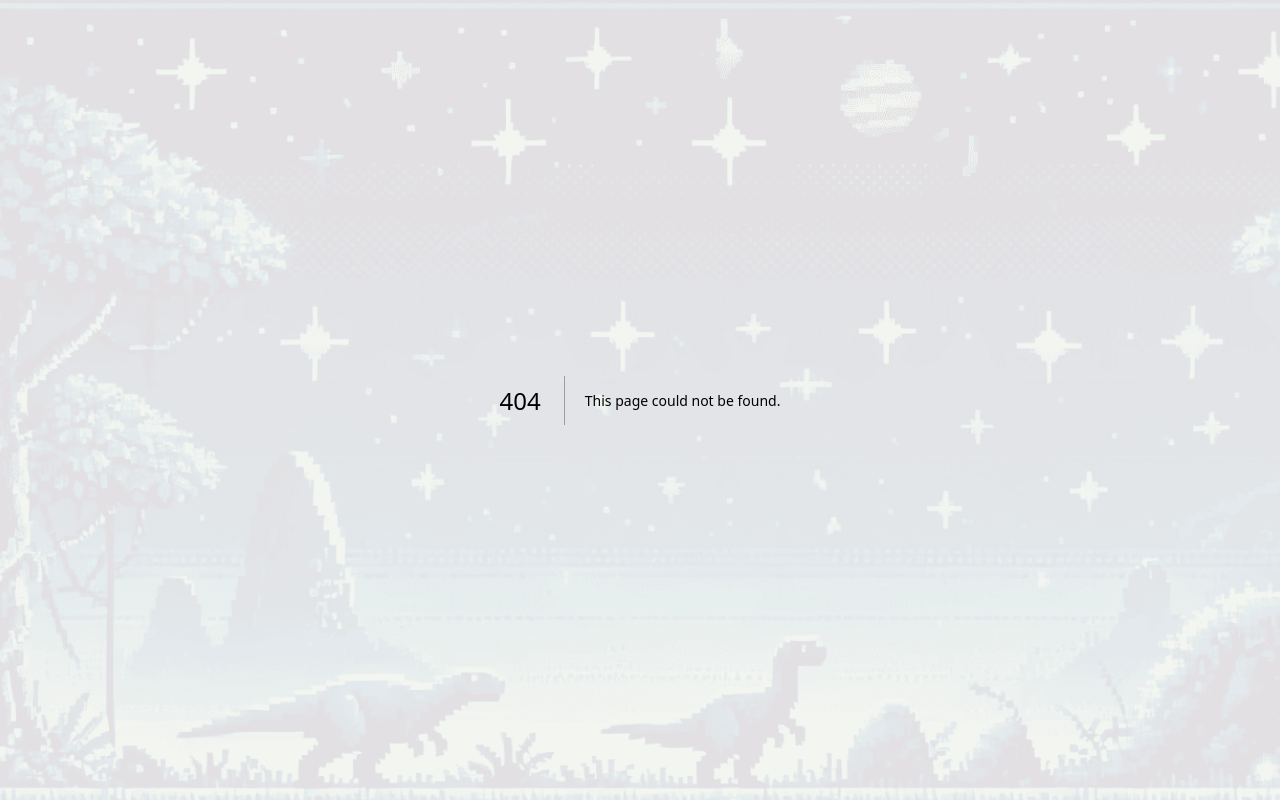
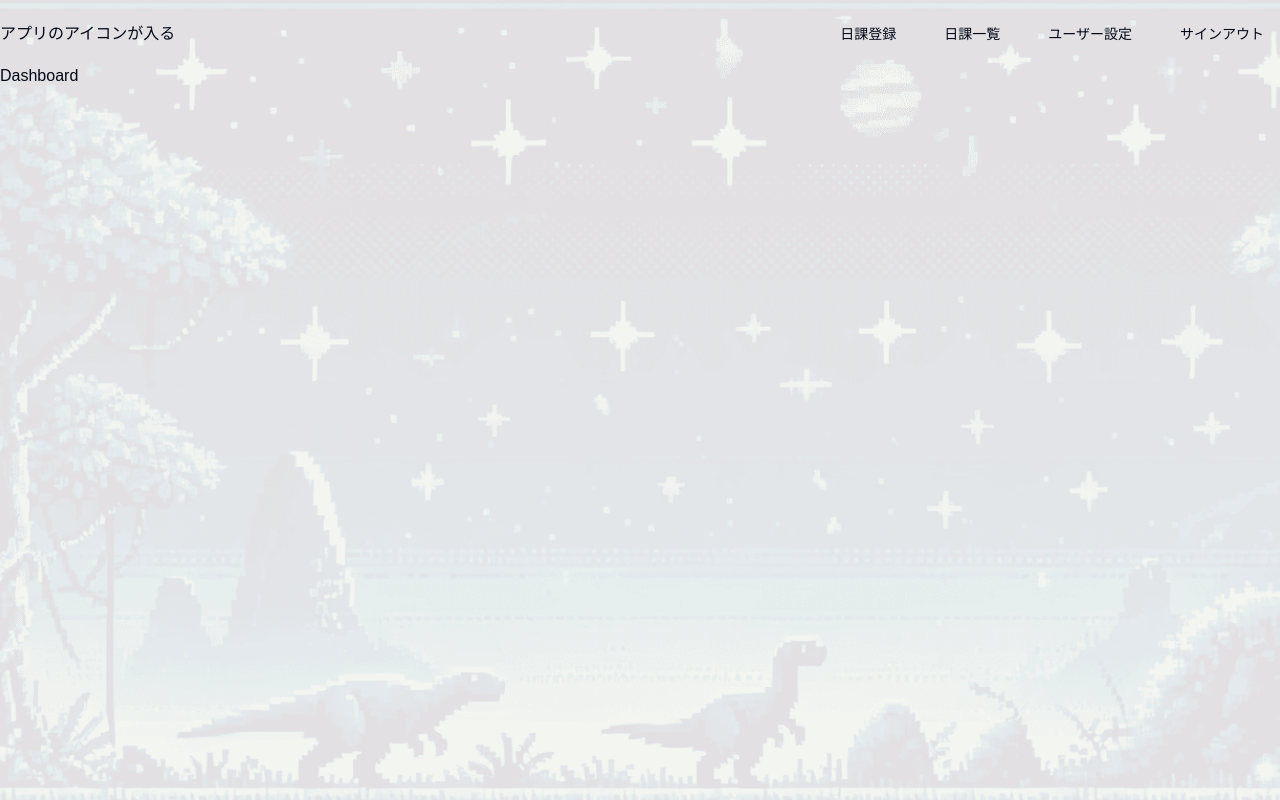
Before and after one commit to masuim/nicca-saurus-2, a Next.js app: page /main in a window 1280 px wide. Before the commit this address had no page. Built offline with nearby package versions, Linux system fonts and the light colour scheme; a web font is replaced by a local one.

Commit message:
fix: Header

```diff
--- /dev/null
+++ b/src/app/main/page.tsx
@@ -0,0 +1,5 @@
+import { MainContent } from '@/components/main/MainContent';
+
+export default function MainPage() {
+  return <MainContent />;
+}
--- a/src/app/page.tsx
+++ b/src/app/page.tsx
@@ -1,8 +1,8 @@
 'use client';
 
 import { useState } from 'react';
-import { SignUpForm } from '@/components/modules/auth/SignUpForm';
-import { SignInForm } from '@/components/modules/auth/SignInForm';
+import { SignUpForm } from '@/components/auth/SignUpForm';
+import { SignInForm } from '@/components/auth/SignInForm';
 
 export default function Home() {
   const [isSignUp, setIsSignUp] = useState(true);
--- /dev/null
+++ b/src/components/layout/Header.tsx
@@ -0,0 +1,31 @@
+import { Button } from '@/components/ui/button';
+
+type HeaderProps = {
+setCurrentView: (view: 'dashboard' | 'niccaList') => void;
+};
+
+export const Header = ({ setCurrentView }: HeaderProps) => {
+return (
+<header className="absolute top-0 left-0 right-0 z-10">
+    <nav className="container mx-auto flex justify-between items-center py-4">
+        <div className="flex space-x-4">
+            アプリのアイコンが入る
+        </div>
+        <div className="flex space-x-4">
+            <Button variant="ghost" onClick={()=> alert('日課登録 Clicked!!')}>
+                日課登録
+            </Button>
+            <Button variant="ghost" onClick={()=> setCurrentView('niccaList')}>
+                日課一覧
+            </Button>
+            <Button variant="ghost" onClick={()=> alert('ユーザー設定 Clicked!!')}>
+                ユーザー設定
+            </Button>
+            <Button variant="ghost" onClick={()=> alert('サインアウト Clicked!!')}>
+                サインアウト
+            </Button>
+        </div>
+    </nav>
+</header>
+);
+};
--- /dev/null
+++ b/src/components/main/Dashboard.tsx
@@ -0,0 +1,3 @@
+export const Dashboard = () => {
+  return <div>Dashboard</div>;
+};
--- /dev/null
+++ b/src/components/main/MainContent.tsx
@@ -0,0 +1,19 @@
+'use client';
+
+import { useState } from 'react';
+import { Dashboard } from '@/components/main/Dashboard';
+import { UserNiccaList } from '@/components/main/UserNiccaList';
+import { Header } from '@/components/layout/Header';
+
+export const MainContent = () => {
+  const [currentView, setCurrentView] = useState<'dashboard' | 'niccaList'>('dashboard');
+
+  return (
+    <div className="min-h-screen flex flex-col">
+      <Header setCurrentView={setCurrentView} />
+      <main className="flex-grow pt-16">
+        {currentView === 'dashboard' ? <Dashboard /> : <UserNiccaList />}
+      </main>
+    </div>
+  );
+};
--- /dev/null
+++ b/src/components/main/UserNiccaList.tsx
@@ -0,0 +1,3 @@
+export const UserNiccaList = () => {
+  return <div>UserNiccaList</div>;
+};
```
Also changed, not shown: src/components/auth/SignInForm.tsx (renamed from src/components/modules/auth/SignInForm.tsx), src/components/auth/SignUpForm.tsx (renamed from src/components/modules/auth/SignUpForm.tsx).
